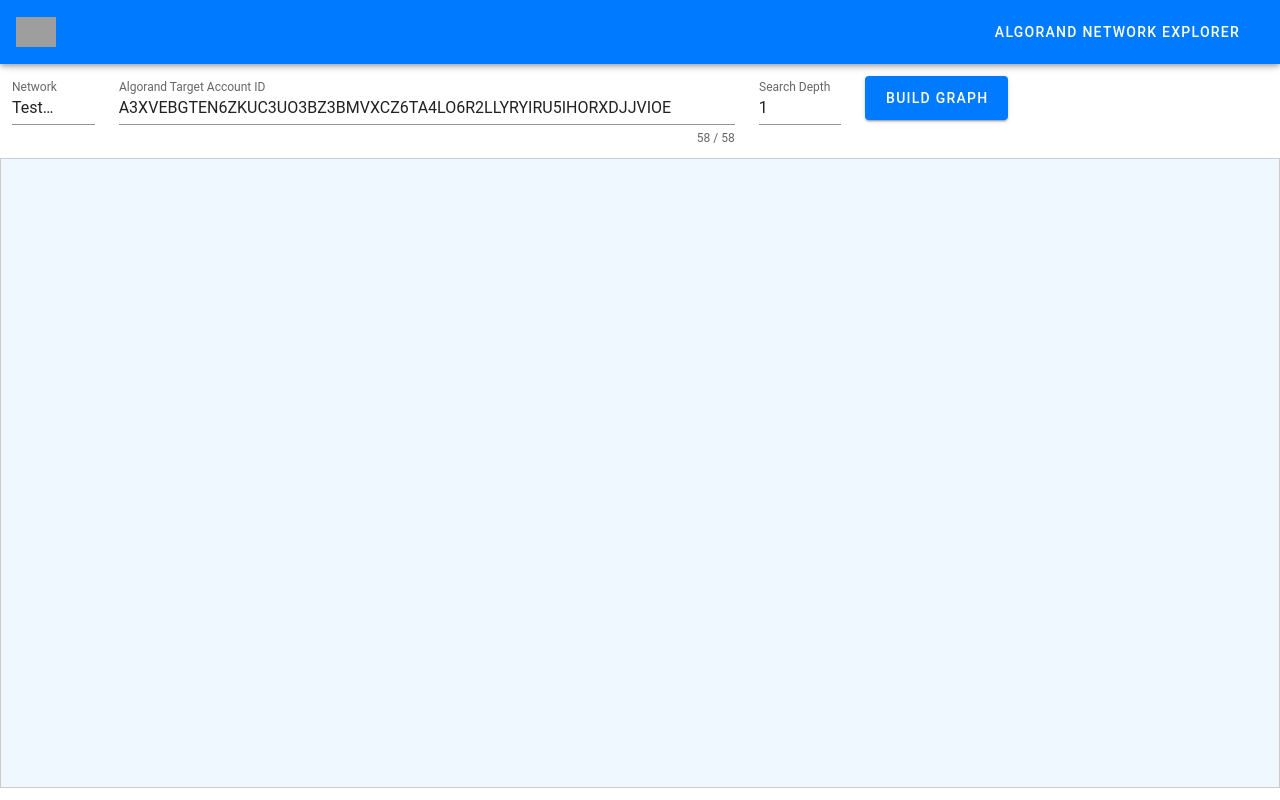
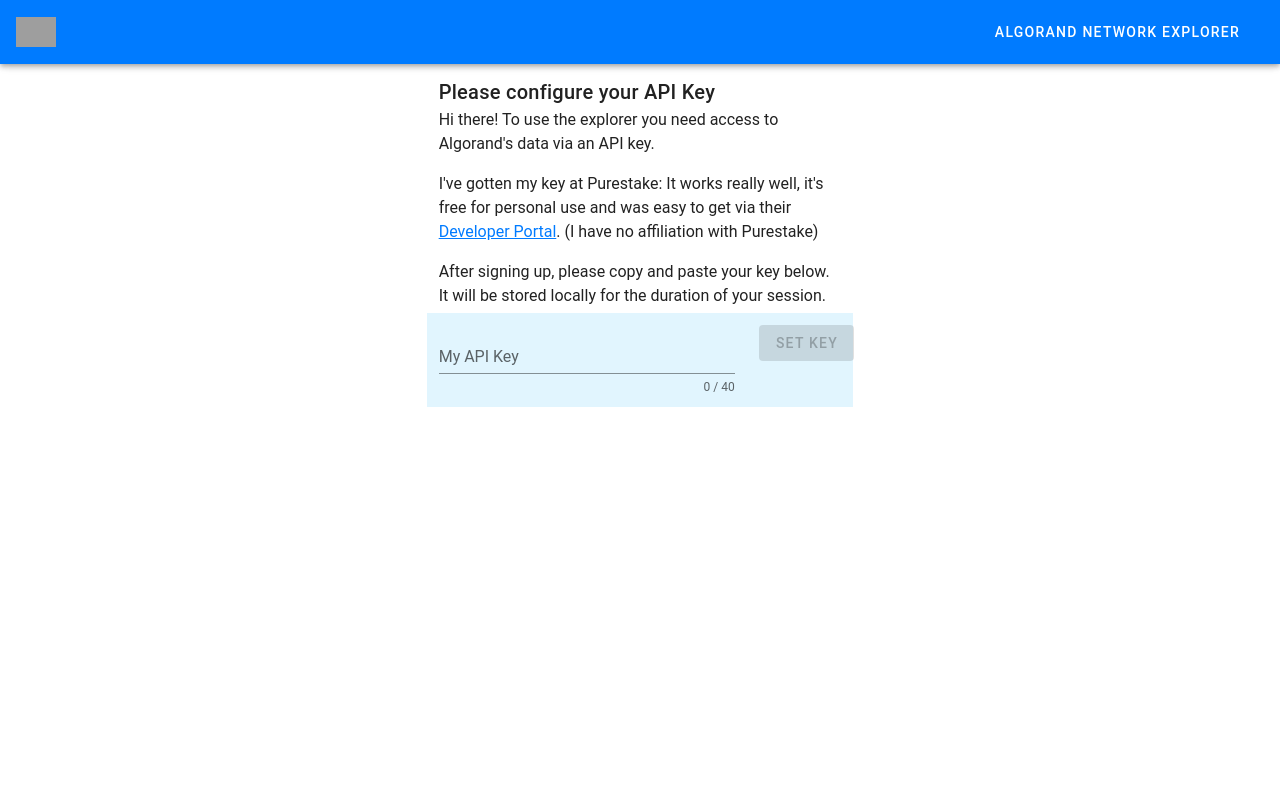
Before and after one commit to akaalias/algorand-ballet, a Vue app: page / in a window 1280 px wide. Built offline with nearby package versions, Linux system fonts and the light colour scheme; grey boxes are pictures that could not be loaded; what vue-cytoscape would draw is missing.

Commit message:
Adds API Key prompt

```diff
--- a/src/components/AccountIDForm.vue
+++ b/src/components/AccountIDForm.vue
@@ -1,6 +1,49 @@
 <template>
-  <v-form v-model="valid">
     <v-container id="container" fluid>
+      <v-form v-if="apiKey === ''">
+          <v-row align="center">
+            <v-col cols="4">
+            </v-col>
+            <v-col cols="4">
+              <h1 class="text-h6">Please configure your API Key</h1>
+              <p>
+                Hi there!
+
+                To use the explorer you need access to Algorand's data via an API key.
+              </p>
+
+              <p>
+                I've gotten my key at Purestake: It works really well, it's free for personal use and was easy to get via their <a href="https://developer.purestake.io/">Developer Portal</a>. (I have no affiliation with Purestake)
+              </p>
+
+              <p>
+                After signing up, please copy and paste your key below. It will be stored locally for the duration of your session.
+              </p>
+
+              <v-divider>
+              </v-divider>
+              <v-row class="light-blue lighten-5">
+                <v-col cols="9">
+                  <v-text-field
+                    v-model="userAPIKey"
+                    :rules="userAPIKeyRules"
+                    :counter="40"
+                    label="My API Key"
+                    required
+                    @keydown.enter.prevent="setAPIKey"
+                  ></v-text-field>
+                </v-col>
+                  <v-col cols="3">
+                    <v-btn :disabled="!isAPIKeyValid" @click="setAPIKey" primary>Set Key</v-btn>
+                  </v-col>
+              </v-row>
+            </v-col>
+            <v-col cols="4">
+            </v-col>
+          </v-row>
+      </v-form>
+
+      <v-form v-if="!!apiKey">
         <v-row>
           <v-col cols="1">
             <v-select
@@ -21,14 +64,6 @@
               required
             ></v-text-field>
           </v-col>
-        <v-col cols="1">
-          <v-select
-            v-model="searchDepth"
-            :items="searchDepths"
-            label="Search Depth"
-            persistent-hint
-          ></v-select>
-        </v-col>
           <v-col cols="2">
             <v-btn
               color="primary"
@@ -36,17 +71,20 @@
               large
               v-on:click="search"
               :disabled="searching"
+              block
             >
               {{ buttonText }}
             </v-btn>
+            <small class="align-center">
+            API Key: {{apiKey.substring(0, 8) + "..." + apiKey.substring(32, 39)}}
+            </small>
           </v-col>
         </v-row>
+      </v-form>
 
       <v-row>
-        <v-col cols="12" class="cyHolder">
-          <div v-if="elements.length !== 0">
+        <v-col cols="12" class="cyHolder" v-if="elements.length !== 0">
             <cytoscape :config="cyConfig" :afterCreated="afterCreated" />
-          </div>
         </v-col>
       </v-row>
 
@@ -107,7 +145,6 @@
         </v-col>
       </v-row>
     </v-container>
-  </v-form>
 </template>
 
 <script>
@@ -118,11 +155,16 @@
 export default {
   name: "AccountIDForm",
   data: () => ({
-    valid: false,
+    apiKey: "",
+    userAPIKey: "",
+    userAPIKeyRules: [
+      (v) => !!v || "API Key is required",
+      (v) => v.length == 40 || "API Key must be exactly 40 characters",
+    ],
     accountID: "A3XVEBGTEN6ZKUC3UO3BZ3BMVXCZ6TA4LO6R2LLYRYIRU5IHORXDJJVIOE",
     accountIDRules: [
       (v) => !!v || "AccountID is required",
-      (v) => v.length >= 58 || "AccountID must be exactly than 58 characters",
+      (v) => v.length == 58 || "AccountID must be exactly 58 characters long",
     ],
     networks: [
       { name: "MainNet", domain: "mainnet-algorand.api.purestake.io" },
@@ -136,7 +178,6 @@
     searchDepths: [0, 1, 2, 3, 4],
     searching: false,
     buttonText: "Build Graph",
-    apiKey: "pksIgccdqX9ADKvMLfVhf3hZqClM949951K9966v",
     requestURL: "",
     elements: [],
     cyConfig: {
@@ -372,7 +413,17 @@
       } else {
         this.cy.$('.root').style("display","element");
       }
+    },
+    setAPIKey() {
+      if(this.userAPIKey.length == 40) {
+        this.apiKey = this.userAPIKey
       }
+    }
+  },
+  computed: {
+    isAPIKeyValid() {
+      return this.userAPIKey.length == 40
+    },
   },
   components: {
     VueJsonPretty,
@@ -383,9 +434,15 @@
 <style scoped>
 .cyHolder {
   width: 100%;
-  min-height: 630px;
   border: 1px solid #ccc;
   background-color: aliceblue;
 }
 
+#searchForm {
+  margin-bottom: 20px;
+}
+
+#container {
+  height: 100%;
+}
 </style>
```
Lines whose indentation alone changed are shown as unchanged.
